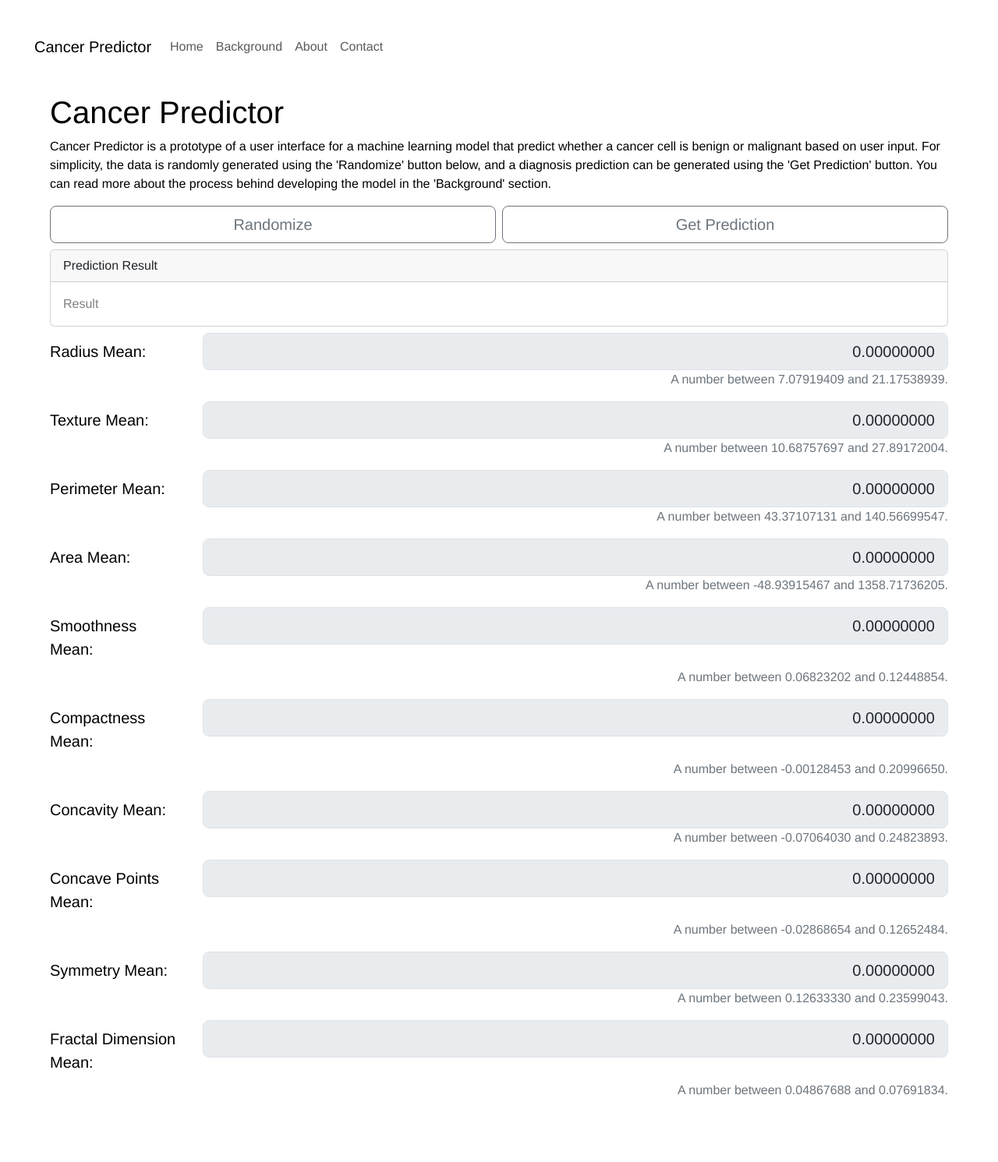
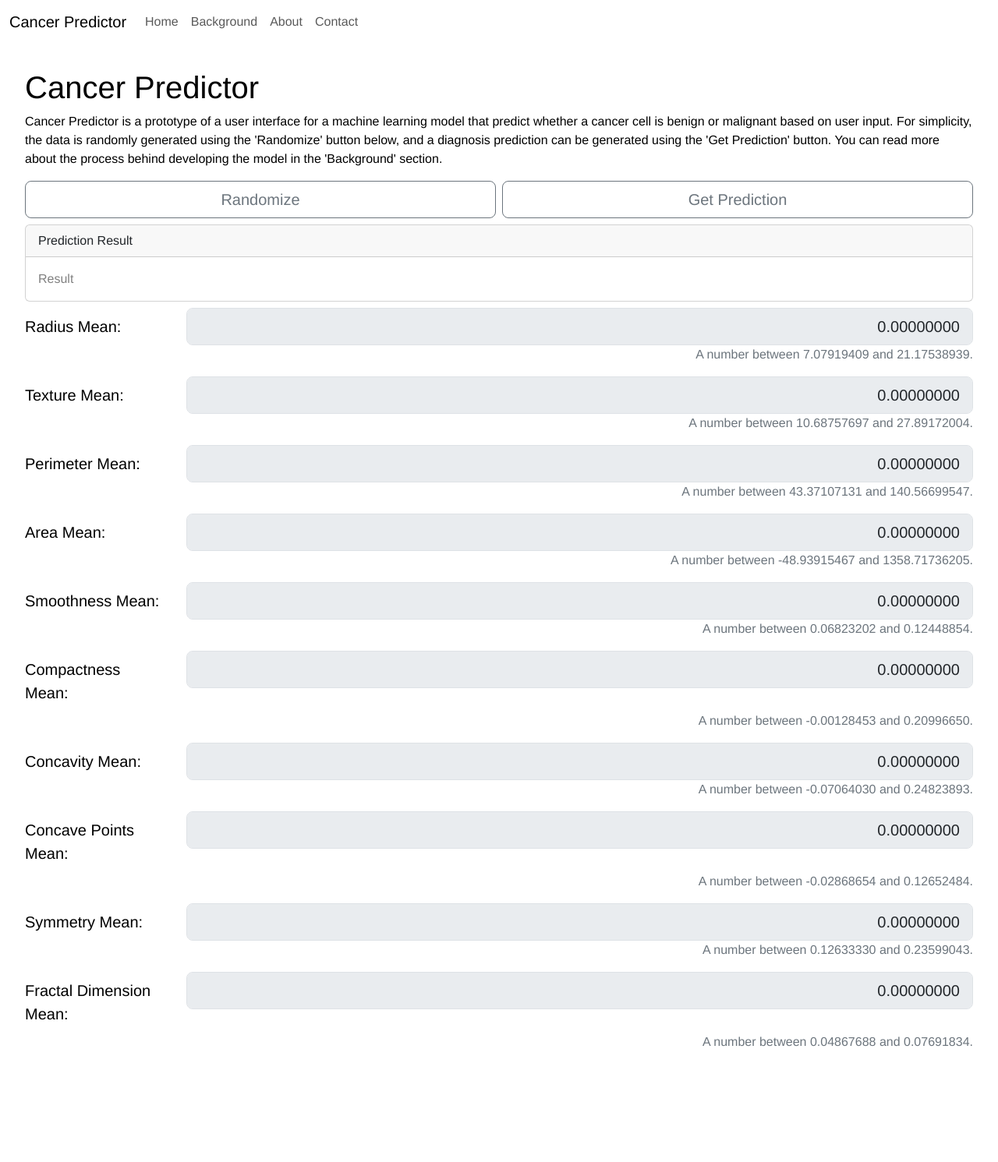
Before and after one commit to cbodo/cancer-predictor, a Flask app: page / in a window 1280 px wide. Shown: the whole page at 78% size. After the commit the page ends 1343 px from the top, so only its background shows below. Run offline with Flask 3, Linux system fonts and the light colour scheme.

Commit message:
Update css

```diff
--- a/static/css/stylesheet.css
+++ b/static/css/stylesheet.css
@@ -15,7 +15,7 @@ ul, li {
 
 body {
 	font-family: "Helvetica Neue", Helvetica, Arial, sans-serif;
-	padding: 2rem;
+	padding: 0rem;
     color: black;
 }
 
```
